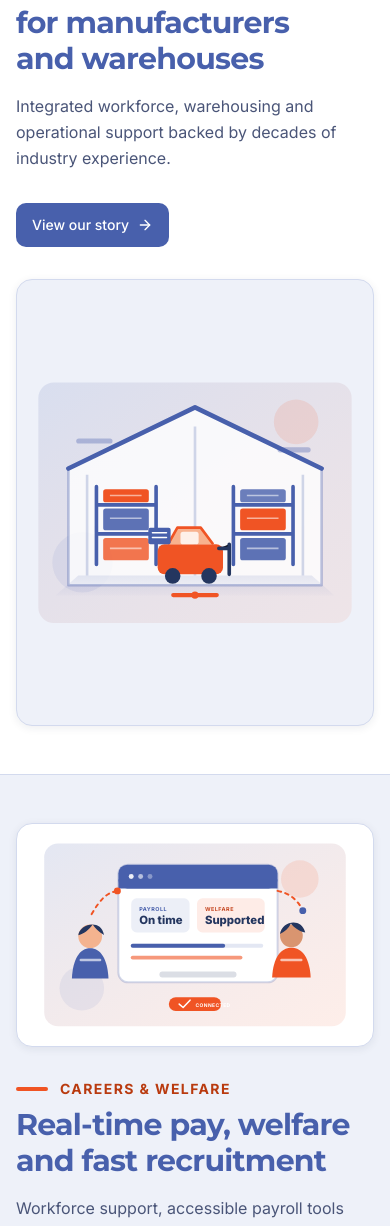
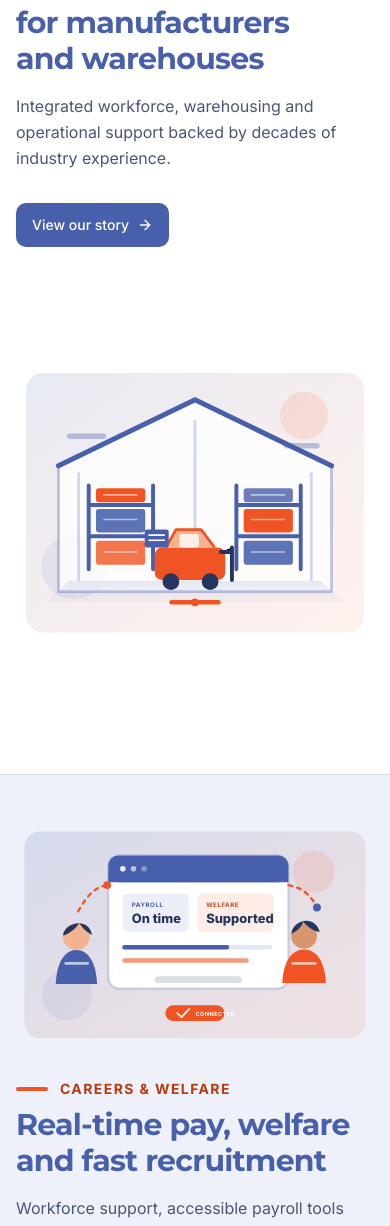
Before and after one commit to isturiscedrick/EQISI, a React (Vite) app in the folder vite-react-template/: page / in a window 390 px wide. Shown: the part 5317-6543 px from the top of the page. Built offline with nearby package versions, Linux system fonts and the light colour scheme.

Commit message:
Remove card framing from homepage illustrations

```diff
--- a/vite-react-template/src/pages/HomePage.tsx
+++ b/vite-react-template/src/pages/HomePage.tsx
@@ -29,7 +29,7 @@ const stats = [
 
 function WarehouseIllustration() {
   return (
-    <div className="home-feature-illustration flex aspect-[4/5] w-full items-center justify-center overflow-hidden rounded-2xl border border-border bg-surface-muted p-3 shadow-card sm:aspect-[5/4] sm:p-5">
+    <div className="home-feature-illustration flex aspect-[4/5] w-full items-center justify-center overflow-hidden sm:aspect-[5/4]">
       <svg viewBox="0 0 640 500" role="img" aria-labelledby="warehouse-illustration-title" className="h-full w-full">
         <title id="warehouse-illustration-title">Illustration of a modern warehouse with organized inventory and logistics equipment</title>
         <defs>
@@ -85,7 +85,7 @@ function WarehouseIllustration() {
 
 function WorkforceIllustration() {
   return (
-    <div className="home-feature-illustration flex aspect-[16/10] w-full items-center justify-center overflow-hidden rounded-2xl border border-border bg-canvas p-3 shadow-card sm:p-5">
+    <div className="home-feature-illustration flex aspect-[16/10] w-full items-center justify-center overflow-hidden">
       <svg viewBox="0 0 640 400" role="img" aria-labelledby="workforce-illustration-title" className="h-full w-full">
         <title id="workforce-illustration-title">Illustration of a connected workforce, payroll dashboard and employee support</title>
         <defs>
```
